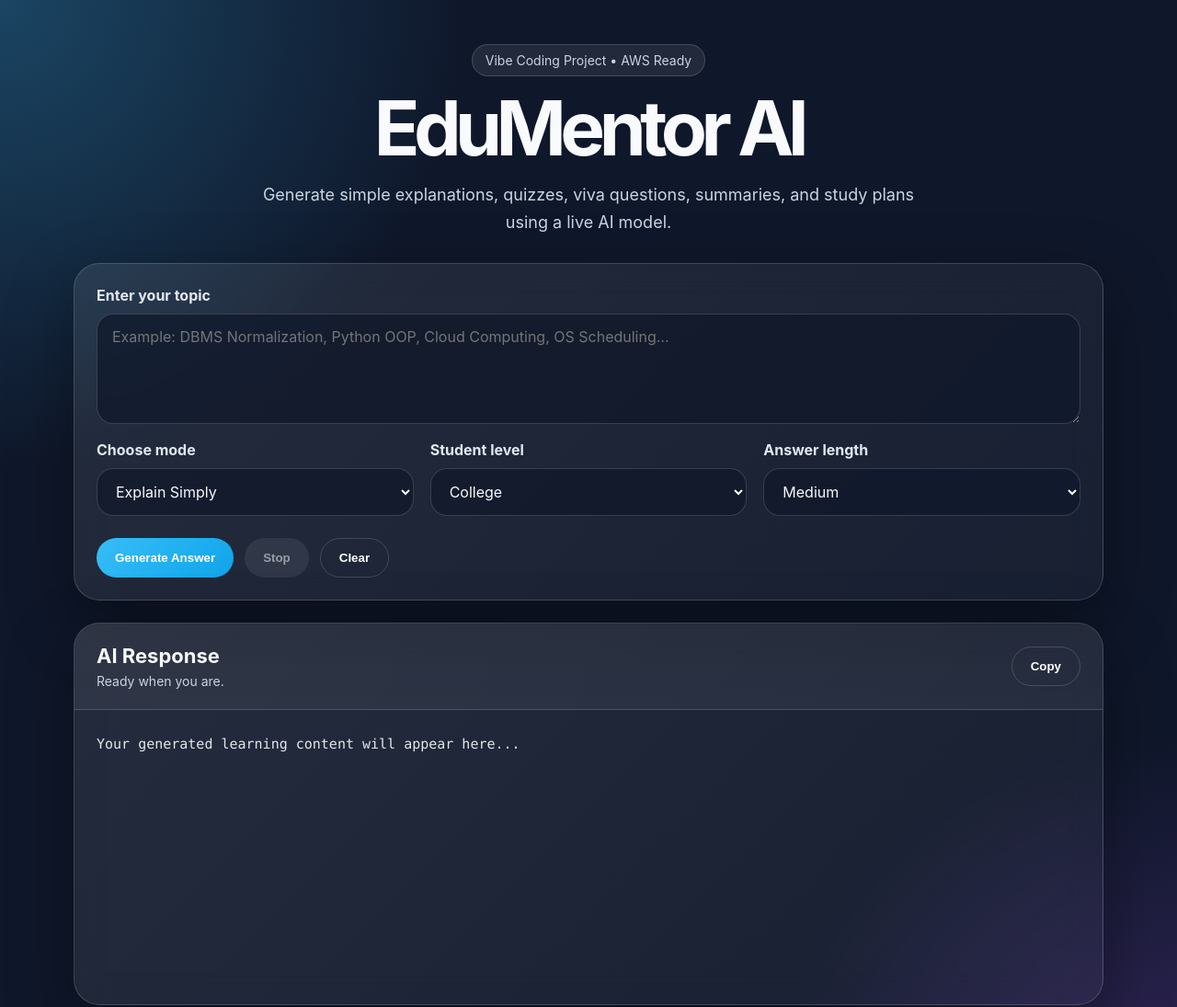
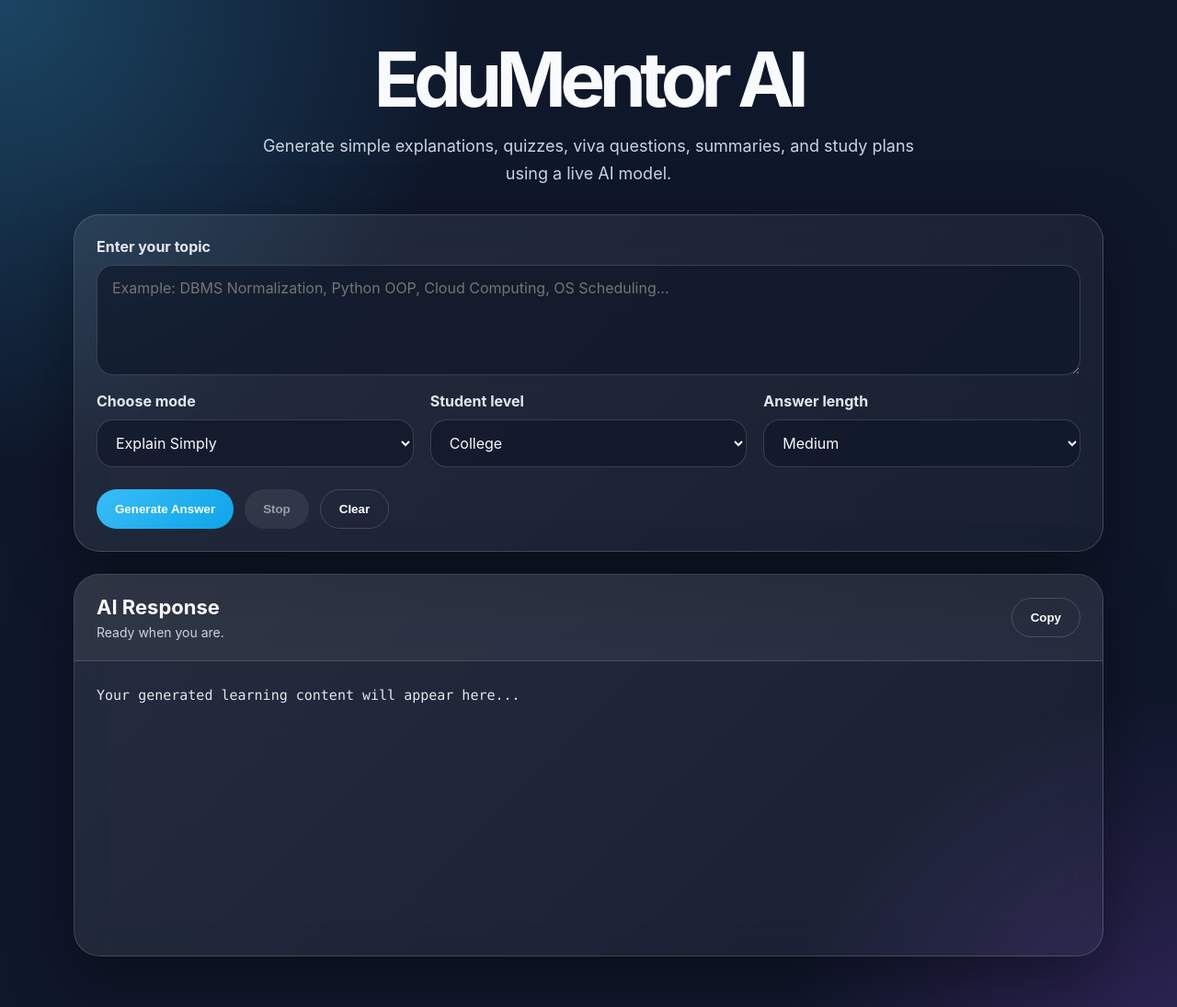
Before and after one commit to AlokMaurya004/edumentor-ai-render-cloud, a plain HTML site: page frontend/index.html in a window 1280 px wide. Shown: the top 1095 px of the page at 92% size. Drawn offline with Linux system fonts and the light colour scheme; files that its build step writes are made by us from their sources; files whose address does not match are found by name.

Commit message:
Remove badge from hero section in index.html
Removed the badge for 'Vibe Coding Project • AWS Ready' from the hero section.

```diff
--- a/frontend/index.html
+++ b/frontend/index.html
@@ -10,7 +10,6 @@
 <body>
   <main class="page-shell">
     <section class="hero">
-      <div class="badge">Vibe Coding Project • AWS Ready</div>
       <h1>EduMentor AI</h1>
       <p>
         Generate simple explanations, quizzes, viva questions, summaries, and study plans using a live AI model.
```
